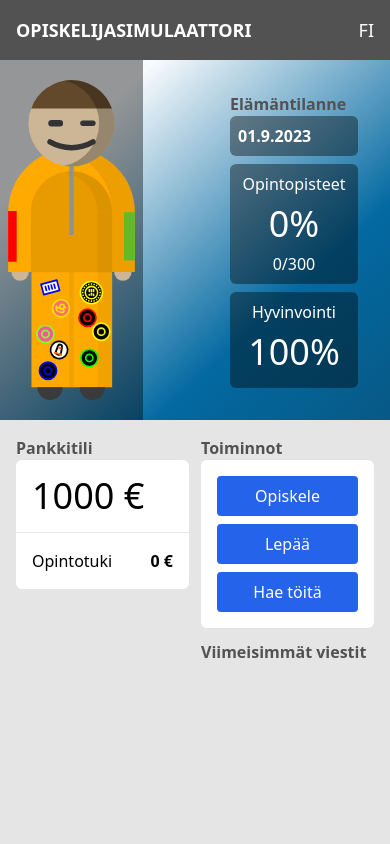
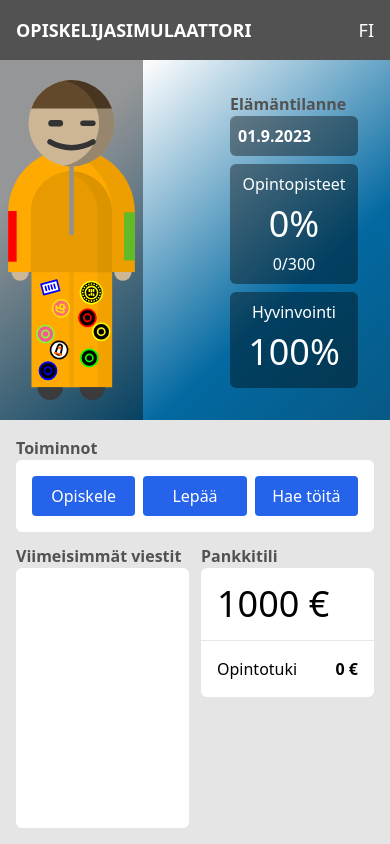
Before and after one commit to vuolen/opiskelusim2023, a React (Vite) app: page / in a window 390 px wide. Built offline with nearby package versions, Linux system fonts and the light colour scheme.

Commit message:
Fix mobile layout

```diff
--- a/src/App.tsx
+++ b/src/App.tsx
@@ -44,21 +44,21 @@ function App() {
     }
 
     return (
-        <div className="App h-full w-full flex flex-col flex-between bg-neutral-200">
+        <div className="App h-full w-full flex flex-col justify-between bg-neutral-200">
             <div className="w-full">
                 <NavBar />
                 <InfoHeading student={student} />
             </div>
-            <div className="hidden md:flex w-full p-4 space-x-3 overflow-y-auto">
+            <div className="hidden md:flex w-full h-full p-4 space-x-3 overflow-y-clip">
                 <Messages student={student} messages={messages} />
                 <Actions student={student} game={action$} />
                 <Bank student={student} />
             </div>
-            <div className="md:hidden w-full p-4 flex space-x-3 overflow-y-auto">
-                <Bank student={student} />
-                <div className="w-full flex flex-col space-y-3">
-                    <Actions student={student} game={action$} />
+            <div className="md:hidden w-full h-full p-4 flex flex-col space-y-3 overflow-y-clip">
+                <Actions student={student} game={action$} variant="horizontal"/>
+                <div className="w-full flex space-x-3 h-full overflow-y-clip">
                     <Messages student={student} messages={messages} />
+                    <Bank student={student} />
                 </div>
             </div>
         </div>
--- a/src/ui/Actions.tsx
+++ b/src/ui/Actions.tsx
@@ -6,31 +6,46 @@ import { useTranslation } from "react-i18next";
 type OwnProps = {
     student: Student;
     game: Subject<ActionTypes>;
+    variant?: "vertical" | "horizontal";
 };
 
-const Actions = ({ student, game }: OwnProps) => {
+const Actions = ({ student, game, variant = "vertical" }: OwnProps) => {
     const { t } = useTranslation();
 
     return (
         <div className="flex flex-col items-start w-full">
             <p className="font-bold text-neutral-600">{t("actions.title")}</p>
             <div className="bg-white p-4 rounded-md w-full">
-                <div className="flex flex-col space-y-2">
+                <div
+                    className={`w-full flex justify-between ${
+                        variant === "vertical" ? "flex-col space-y-2" : "space-x-2"
+                    }`}
+                >
                     <Button
                         disabled={student.burnout}
                         onClick={() => game.next("study")}
+                        className="w-full"
                     >
                         {t("actions.study")}
                     </Button>
-                    <Button onClick={() => game.next("doNothing")}>
+                    <Button
+                        onClick={() => game.next("doNothing")}
+                        className="w-full"
+                    >
                         {t("actions.rest")}
                     </Button>
                     {student.employed ? (
-                        <Button onClick={() => game.next("work")}>
+                        <Button
+                            onClick={() => game.next("work")}
+                            className="w-full"
+                        >
                             {t("actions.work")}
                         </Button>
                     ) : (
-                        <Button onClick={() => game.next("applyForJob")}>
+                        <Button
+                            onClick={() => game.next("applyForJob")}
+                            className="w-full"
+                        >
                             {t("actions.applyForJob")}
                         </Button>
                     )}
--- a/src/ui/Bank.tsx
+++ b/src/ui/Bank.tsx
@@ -16,7 +16,7 @@ const Bank = ({ student }: OwnProps) => {
                     {student.finances.money - student.finances.rentOwed} €
                 </div>
                 <hr className="h-px bg-neutral-500 w-full" />
-                <div className="w-full p-4 flex justify-between">
+                <div className="w-full p-4 flex justify-between overflow-y-auto">
                     <div>Opintotuki</div>
                     <div className="font-bold">0 €</div>
                 </div>
--- a/src/ui/Messages.tsx
+++ b/src/ui/Messages.tsx
@@ -13,7 +13,7 @@ const Messages = ({ student, messages }: OwnProps) => {
     return (
         <div className="flex flex-col items-start w-full">
             <p className="font-bold text-neutral-600">{t("messages.title")}</p>
-            <div className="bg-white rounded-md w-full h-full">
+            <div className="bg-white rounded-md w-full h-full overflow-y-auto">
                 {student.burnout && (
                     <div className="flex flex-col">
                         <div className="p-4 text-red-500">
```
